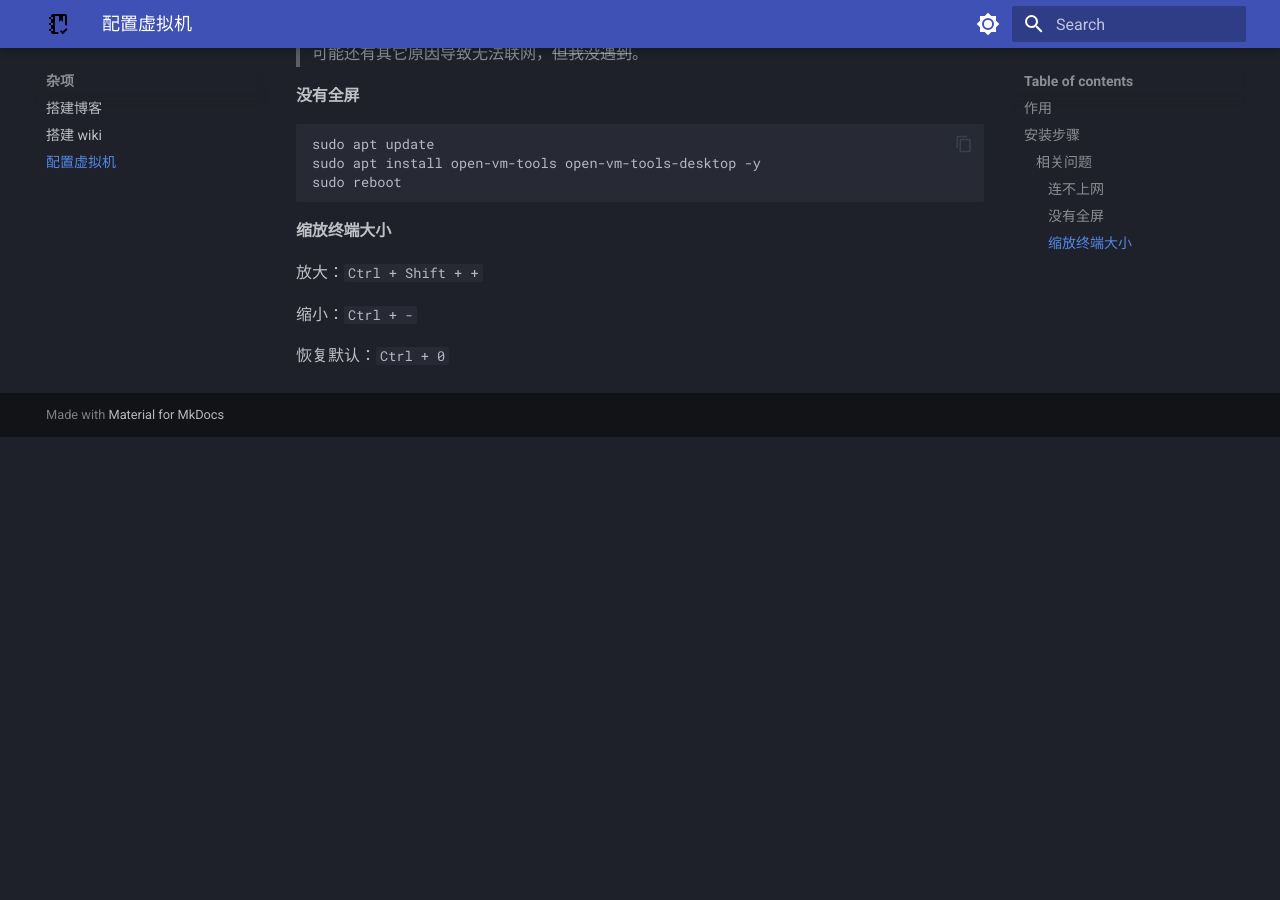
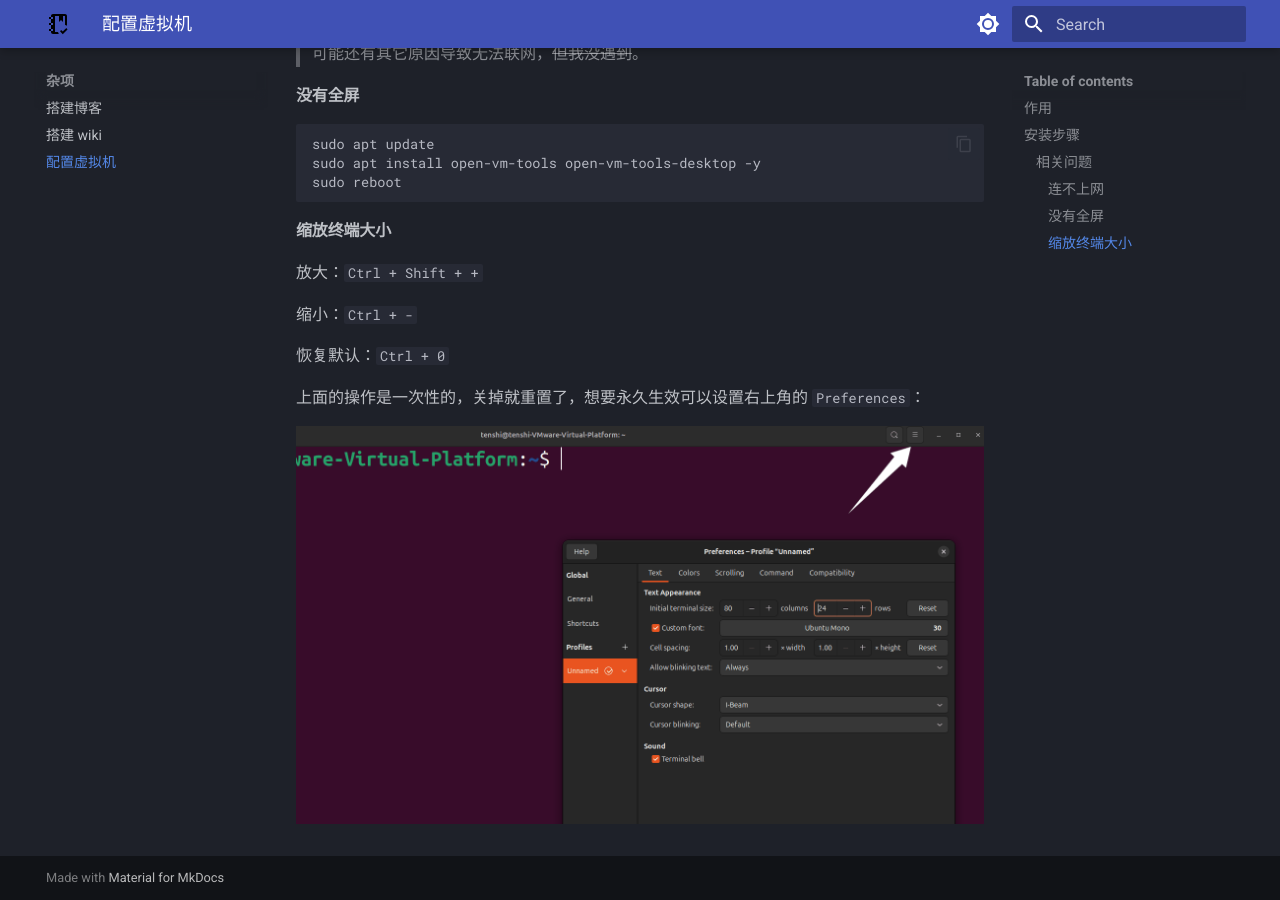
Before and after one commit to Tenshi0x0/CS-learning, an MkDocs documentation site: the page built from docs/src/Miscellaneous/Setting_up_VMware.md, in a window 1280 px wide and 900 px high, scrolled down 800 px. Built offline with MkDocs 1.6.1 and Material for MkDocs 9.7.7, drawn with Linux system fonts in a browser that asks for light colours; before the commit the page ends 1237 px from its top, so only the background shows below that.

Commit message:
upd set up wiki

```diff
--- a/docs/src/Miscellaneous/Setting_up_VMware.md
+++ b/docs/src/Miscellaneous/Setting_up_VMware.md
@@ -41,3 +41,7 @@ sudo reboot
 缩小：`Ctrl + -`
 
 恢复默认：`Ctrl + 0`
+
+上面的操作是一次性的，关掉就重置了，想要永久生效可以设置右上角的 `Preferences`：
+
+![vm1](/CS-learning/src/Miscellaneous/assets/vm1.png)
```
Also changed, not shown: docs/src/Miscellaneous/assets/vm1.png (added).
